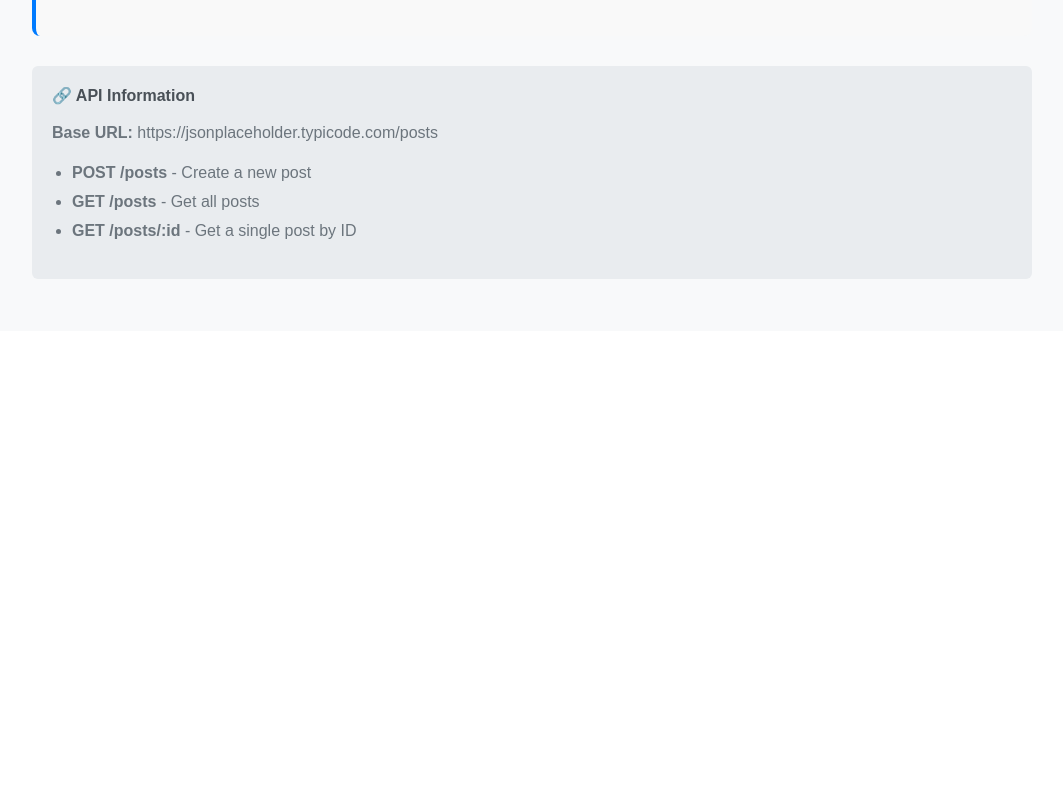
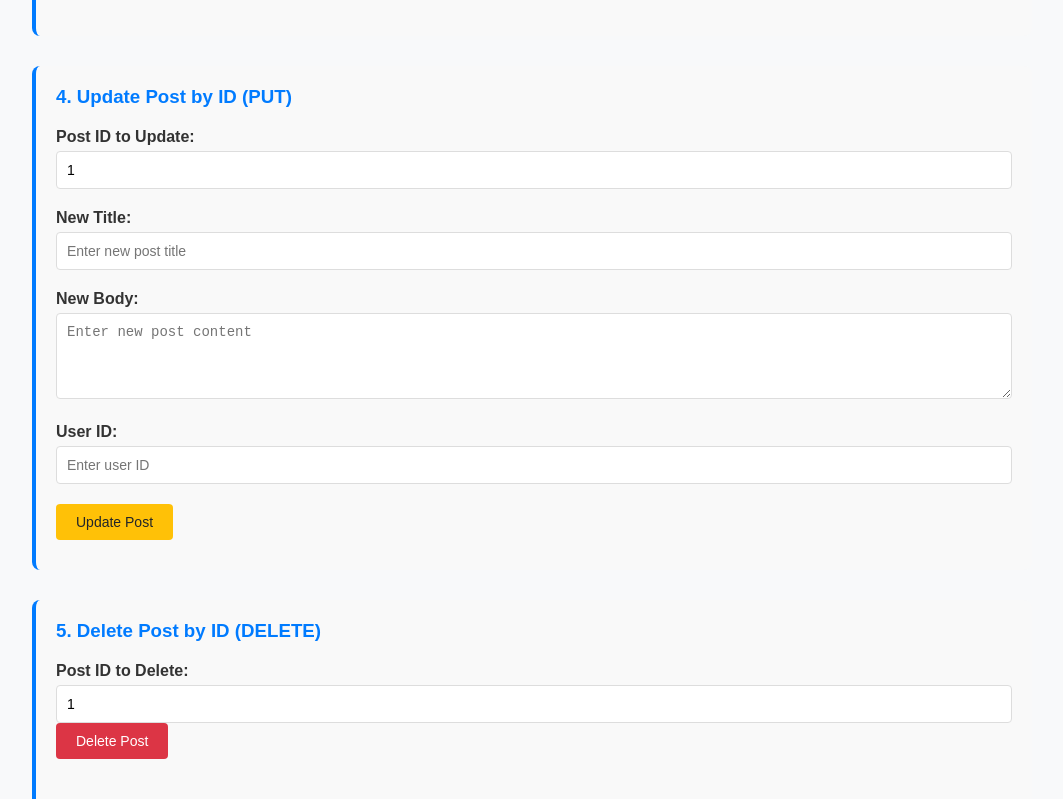
Before and after one commit to devikaxminds/Angular_Routing, an Angular app: page /api-demo in a window 1280 px wide. Shown: the part 1020-1819 px from the top of the page, without its empty margins (108-1171 px from the left). Before the commit the page ends 1359 px from the top, so only its background shows below. Built offline with nearby package versions, Linux system fonts and the light colour scheme; sample sign-in values are in the browser's storage.

Commit message:
put and delete api handlimg

```diff
--- a/src/app/api-demo/api-demo.component.css
+++ b/src/app/api-demo/api-demo.component.css
@@ -106,6 +106,15 @@
 
 .btn-warning:hover:not(:disabled) {
   background-color: #e0a800;
+}
+
+.btn-danger {
+  background-color: #dc3545;
+  color: white;
+}
+
+.btn-danger:hover:not(:disabled) {
+  background-color: #c82333;
 }
 
 .error-message {
--- a/src/app/api-demo/api-demo.component.html
+++ b/src/app/api-demo/api-demo.component.html
@@ -104,6 +104,100 @@
     </div>
   </div>
 
+  <!-- PUT: Update Post -->
+  <div class="section">
+    <h3>4. Update Post by ID (PUT)</h3>
+    <form #updateForm="ngForm" (ngSubmit)="updatePost(updateForm)">
+      <div class="form-group">
+        <label for="updatePostId">Post ID to Update:</label>
+        <input
+          type="number"
+          id="updatePostId"
+          [(ngModel)]="updatePostId"
+          name="updatePostId"
+          min="1"
+          max="100"
+          placeholder="Enter post ID to update"
+          required>
+      </div>
+
+      <div class="form-group">
+        <label for="updateTitle">New Title:</label>
+        <input
+          type="text"
+          id="updateTitle"
+          name="title"
+          ngModel
+          placeholder="Enter new post title"
+          required>
+      </div>
+
+      <div class="form-group">
+        <label for="updateBody">New Body:</label>
+        <textarea
+          id="updateBody"
+          name="body"
+          ngModel
+          placeholder="Enter new post content"
+          rows="4"
+          required></textarea>
+      </div>
+
+      <div class="form-group">
+        <label for="updateUserId">User ID:</label>
+        <input
+          type="number"
+          id="updateUserId"
+          name="userId"
+          ngModel
+          placeholder="Enter user ID"
+          required>
+      </div>
+
+      <button type="submit" class="btn btn-warning">
+        Update Post
+      </button>
+    </form>
+
+    <!-- PUT Response -->
+    <div *ngIf="updateResponse" class="response-section">
+      <h4>✅ Post Updated Successfully!</h4>
+      <div class="response-data">
+        <p><strong>ID:</strong> {{ updateResponse.id }}</p>
+        <p><strong>Title:</strong> {{ updateResponse.title }}</p>
+        <p><strong>Body:</strong> {{ updateResponse.body }}</p>
+        <p><strong>User ID:</strong> {{ updateResponse.userId }}</p>
+      </div>
+    </div>
+  </div>
+
+  <!-- DELETE: Delete Post -->
+  <div class="section">
+    <h3>5. Delete Post by ID (DELETE)</h3>
+    <div class="form-group">
+      <label for="deletePostId">Post ID to Delete:</label>
+      <input
+        type="number"
+        id="deletePostId"
+        [(ngModel)]="deletePostId"
+        min="1"
+        max="100"
+        placeholder="Enter post ID to delete">
+      <button (click)="deletePost()" class="btn btn-danger">
+        Delete Post
+      </button>
+    </div>
+
+    <!-- DELETE Response -->
+    <div *ngIf="deleteResponse" class="response-section">
+      <h4>✅ Post Deleted Successfully!</h4>
+      <div class="response-data">
+        <p><strong>Deleted Post ID:</strong> {{ deleteResponse.id }}</p>
+        <p><strong>Status:</strong> {{ deleteResponse.message }}</p>
+      </div>
+    </div>
+  </div>
+
   <!-- API Info -->
   <div class="api-info">
     <h4>🔗 API Information</h4>
@@ -112,6 +206,8 @@
       <li><strong>POST /posts</strong> - Create a new post</li>
       <li><strong>GET /posts</strong> - Get all posts</li>
       <li><strong>GET /posts/:id</strong> - Get a single post by ID</li>
+      <li><strong>PUT /posts/:id</strong> - Update an existing post</li>
+      <li><strong>DELETE /posts/:id</strong> - Delete a post by ID</li>
     </ul>
   </div>
 </div>
--- a/src/app/api-demo/api-demo.component.ts
+++ b/src/app/api-demo/api-demo.component.ts
@@ -15,6 +15,10 @@ export class ApiDemoComponent {
   allPosts: any[] = [];
   singlePost: any;
   postId: number = 1;
+  updateResponse: any;
+  updatePostId: number = 1;
+  deleteResponse: any;
+  deletePostId: number = 1;
 
   constructor(private readonly postService: PostService) {}
 
@@ -55,4 +59,30 @@ export class ApiDemoComponent {
       }
     });
   }
+
+  updatePost(form: NgForm) {
+    if (form.valid) {
+      this.postService.updatePost(this.updatePostId, form.value).subscribe({
+        next: (response) => {
+          this.updateResponse = response;
+          console.log('Post Updated:', response);
+        },
+        error: (err) => {
+          console.error('Error updating post:', err);
+        }
+      });
+    }
+  }
+
+  deletePost() {
+    this.postService.deletePost(this.deletePostId).subscribe({
+      next: (response) => {
+        this.deleteResponse = { id: this.deletePostId, message: 'Post deleted successfully' };
+        console.log('Post Deleted:', response);
+      },
+      error: (err) => {
+        console.error('Error deleting post:', err);
+      }
+    });
+  }
 }
--- a/src/app/services/api.service.ts
+++ b/src/app/services/api.service.ts
@@ -22,4 +22,12 @@ export class PostService {
   getPost(id: number): Observable<any> {
     return this.http.get(`${this.apiURL}/${id}`);
   }
+
+  updatePost(id: number, postData: any): Observable<any> {
+    return this.http.put(`${this.apiURL}/${id}`, postData);
+  }
+
+  deletePost(id: number): Observable<any> {
+    return this.http.delete(`${this.apiURL}/${id}`);
+  }
 }
```
